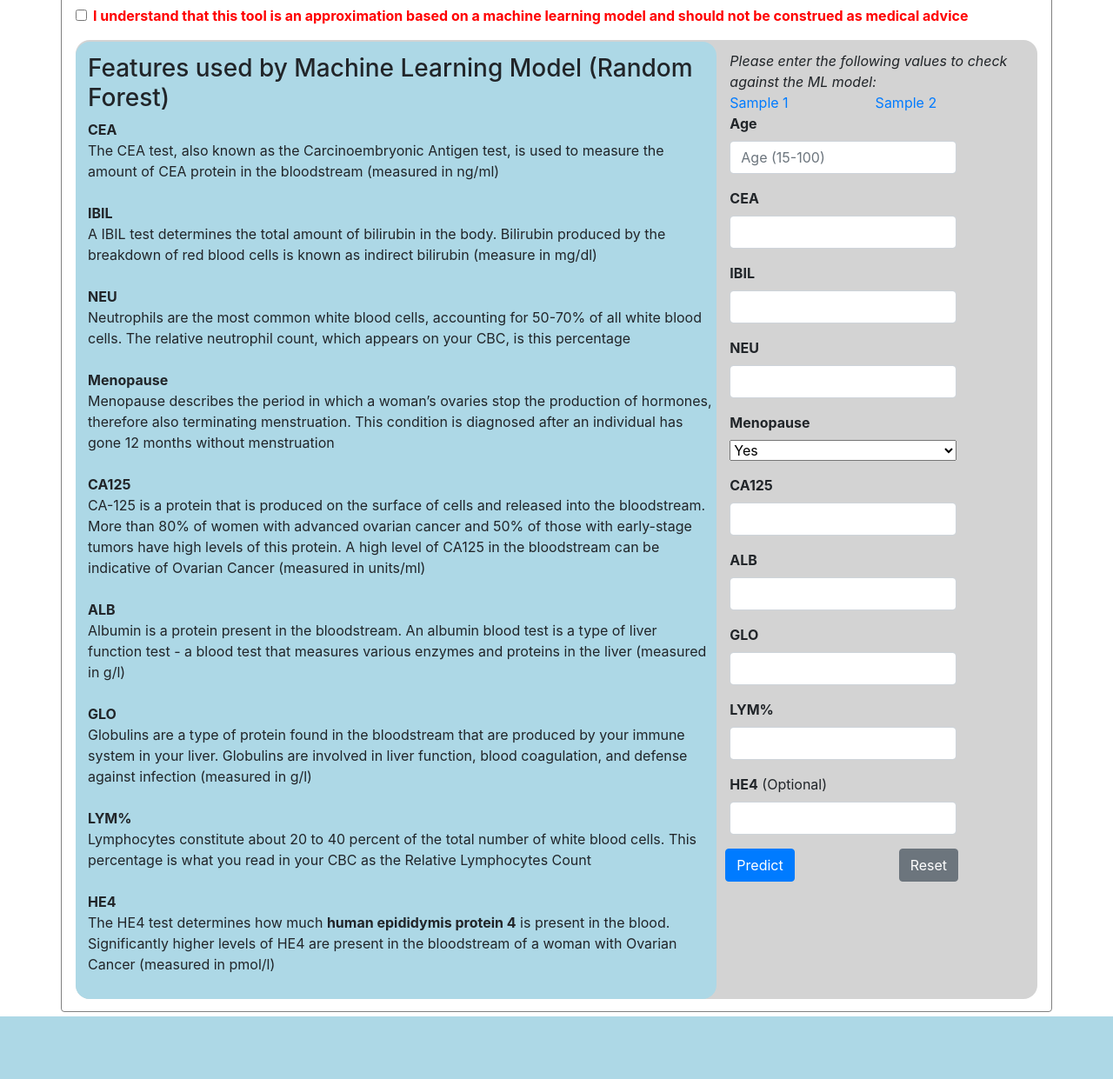
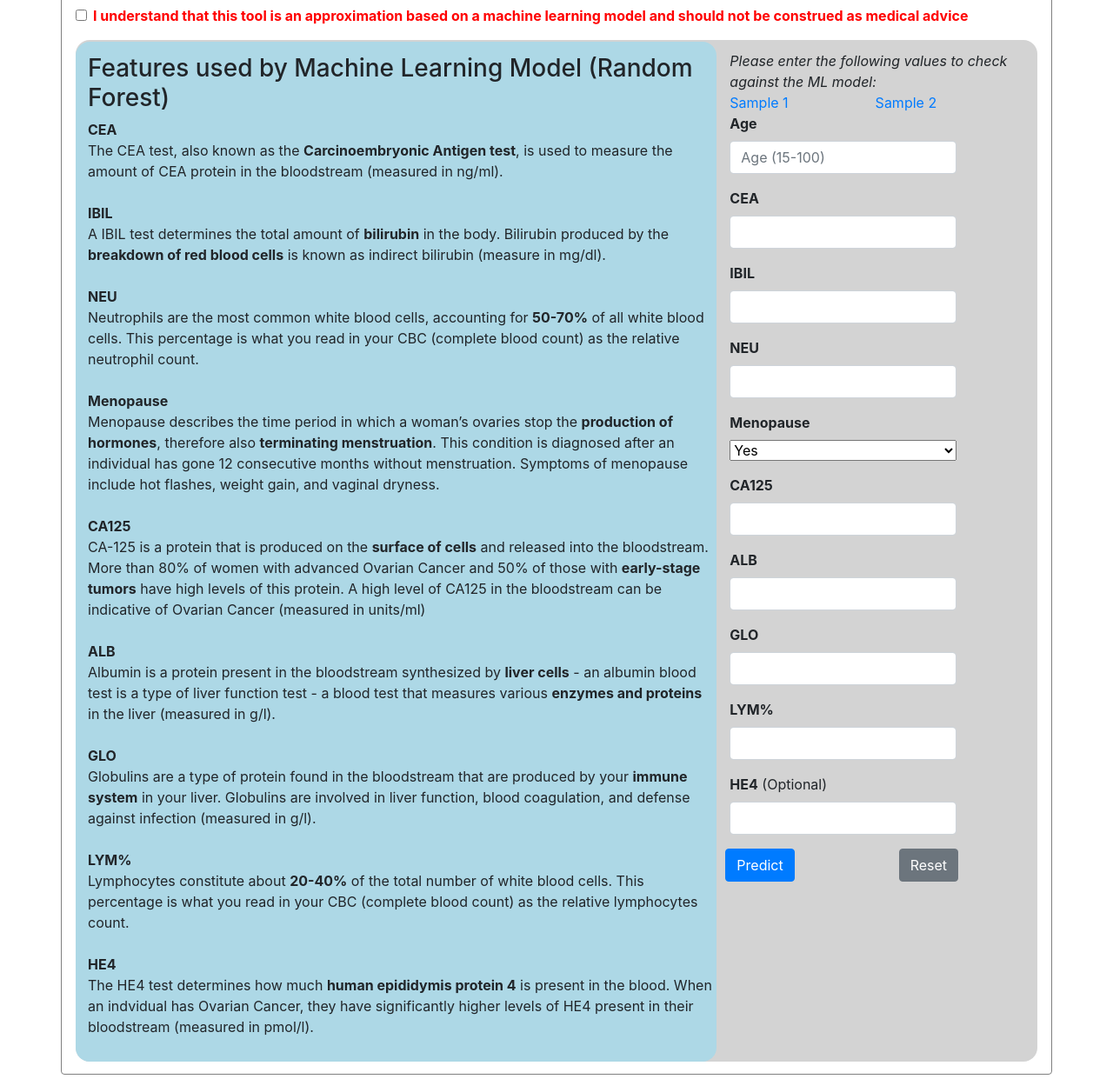
Before and after one commit to rxd321/ovarify, a Flask app: page / in a window 1280 px wide. Shown: the part 86-1327 px from the top of the page at 87% size. Before the commit the page ends 1255 px from the top, so only its background shows below. Run offline with Flask 2, Linux system fonts and the light colour scheme; some libraries are stand-ins or nearby versions.

Commit message:
Add files via upload

```diff
--- a/templates/index.html
+++ b/templates/index.html
@@ -166,7 +166,7 @@
                                 <div class="row">
                                     <b class="medText">CEA</b>
                                     <span class="medText">
-                                        The CEA test, also known as the Carcinoembryonic Antigen test, is used to measure the amount of CEA protein in the bloodstream (measured in ng/ml)
+                                        The CEA test, also known as the <b>Carcinoembryonic Antigen test</b>, is used to measure the amount of CEA protein in the bloodstream (measured in ng/ml).
 
                                     </span>
                                     <br>
@@ -174,28 +174,29 @@
                                 <div class="row">
                                     <b class="medText">IBIL</b>
                                     <span class="medText">
-                                        A IBIL test determines the total amount of bilirubin in the body. Bilirubin produced by the breakdown of red blood cells is known as indirect bilirubin (measure in mg/dl)
+                                        A IBIL test determines the total amount of <b>bilirubin</b> in the body. Bilirubin produced by the <b>breakdown of red blood cells</b> is known as indirect bilirubin (measure in mg/dl).
                                     </span>
                                     <br>
                                 </div>
                                 <div class="row">
                                     <b class="medText">NEU</b>
                                     <span class="medText">
-                                        Neutrophils are the most common white blood cells, accounting for 50-70% of all white blood cells. The relative neutrophil count, which appears on your CBC, is this percentage
+                                        Neutrophils are the most common white blood cells, accounting for <b>50-70%</b> of all white blood cells. This percentage is what you read in your CBC (complete blood count) as the relative neutrophil count.
                                     </span>
                                     <br>
                                 </div>
                                 <div class="row">
                                     <b class="medText">Menopause</b>
                                     <span class="medText">
-                                        Menopause describes the period in which a woman’s ovaries stop the production of hormones, therefore also terminating menstruation. This condition is diagnosed after an individual has gone 12 months without menstruation
+                                        Menopause describes the time period in which a woman’s ovaries stop the <b>production of hormones</b>, therefore also <b>terminating menstruation</b>. This condition is diagnosed after an individual has gone 12 consecutive months without menstruation.
+                                        Symptoms of menopause include hot flashes, weight gain, and vaginal dryness.
                                     </span>
                                     <br>
                                 </div>
                                 <div class="row">
                                     <b class="medText">CA125</b>
                                     <span class="medText">
-                                        CA-125 is a protein that is produced on the surface of cells and released into the bloodstream. More than 80% of women with advanced ovarian cancer and 50% of those with early-stage tumors have high levels of this protein.
+                                        CA-125 is a protein that is produced on the <b>surface of cells</b> and released into the bloodstream. More than 80% of women with advanced Ovarian Cancer and 50% of those with <b>early-stage tumors</b> have high levels of this protein.
                                         A high level of CA125 in the bloodstream can be indicative of Ovarian Cancer (measured in units/ml)
                                     </span>
                                     <br>
@@ -203,7 +204,7 @@
                                 <div class="row">
                                     <b class="medText">ALB</b>
                                     <span class="medText">
-                                        Albumin is a protein present in the bloodstream. An albumin blood test is a type of liver function test - a blood test that measures various enzymes and proteins in the liver (measured in g/l)
+                                        Albumin is a protein present in the bloodstream synthesized by <b>liver cells</b> - an albumin blood test is a type of liver function test - a blood test that measures various <b>enzymes and proteins</b> in the liver (measured in g/l).
 
                                     </span>
                                     <br>
@@ -212,21 +213,21 @@
                                 <div class="row">
                                     <b class="medText">GLO</b>
                                     <span class="medText">
-                                        Globulins are a type of protein found in the bloodstream that are produced by your immune system in your liver. Globulins are involved in liver function, blood coagulation, and defense against infection (measured in g/l)
+                                        Globulins are a type of protein found in the bloodstream that are produced by your <b>immune system</b> in your liver. Globulins are involved in liver function, blood coagulation, and defense against infection (measured in g/l).
                                     </span>
                                     <br>
                                 </div>
                                 <div class="row">
                                     <b class="medText">LYM%</b>
                                     <span class="medText">
-                                        Lymphocytes constitute about 20 to 40 percent of the total number of white blood cells. This percentage is what you read in your CBC as the Relative Lymphocytes Count
+                                        Lymphocytes constitute about <b>20-40%</b> of the total number of white blood cells. This percentage is what you read in your CBC (complete blood count) as the relative lymphocytes count.
                                     </span>
                                     <br>
                                 </div>
                                 <div class="row">
                                     <b class="medText">HE4</b>
                                     <span class="medText">
-                                        The HE4 test determines how much <b>human epididymis protein 4</b> is present in the blood. Significantly higher levels of HE4 are present in the bloodstream of a woman with Ovarian Cancer (measured in pmol/l)
+                                        The HE4 test determines how much <b>human epididymis protein 4</b> is present in the blood. When an indvidual has Ovarian Cancer, they have significantly higher levels of HE4 present in their bloodstream (measured in pmol/l).
                                     </span>
                                     <br>
                                 </div>
```
